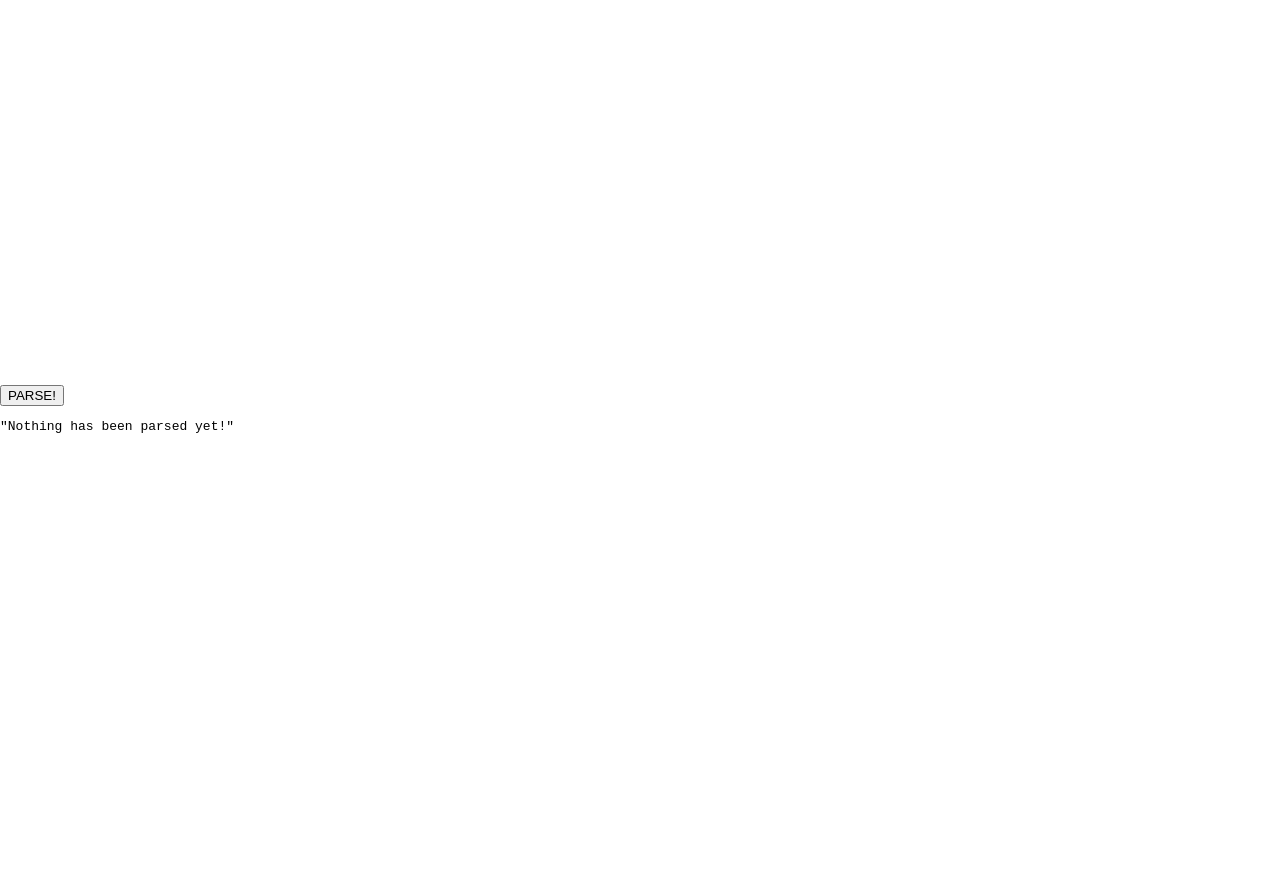
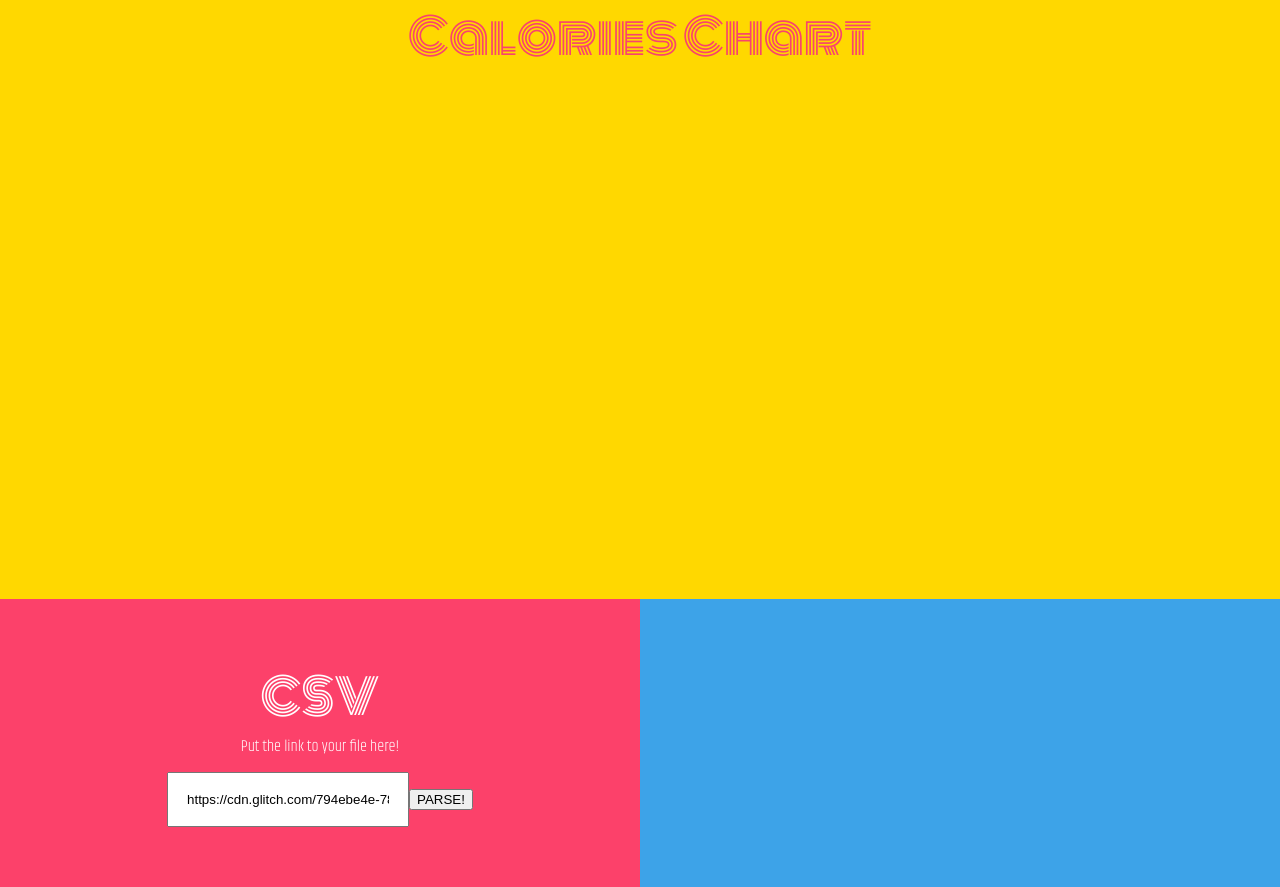
Before and after one commit to jcuadrad/calories-chart, a React (Create React App) app: page / in a window 1280 px wide. Before the commit the page ends 800 px from the top, so only its background shows below. Built offline with nearby package versions, Linux system fonts and the light colour scheme.

Commit message:
Chart from Link, Styling

```diff
--- a/public/index.html
+++ b/public/index.html
@@ -9,6 +9,8 @@
       manifest.json provides metadata used when your web app is added to the
       homescreen on Android. See https://developers.google.com/web/fundamentals/engage-and-retain/web-app-manifest/
     -->
+    <link href="https://fonts.googleapis.com/css?family=Monoton" rel="stylesheet">
+    <link href="https://fonts.googleapis.com/css?family=Khand:300,700" rel="stylesheet">
     <link rel="manifest" href="%PUBLIC_URL%/manifest.json">
     <link rel="shortcut icon" href="%PUBLIC_URL%/favicon.ico">
     <!--
--- a/src/App.css
+++ b/src/App.css
@@ -1,28 +1,66 @@
-.App {
-  text-align: center;
-}
-
-.App-logo {
-  animation: App-logo-spin infinite 20s linear;
-  height: 80px;
-}
-
-.App-header {
-  background-color: #222;
-  height: 150px;
-  padding: 20px;
+pre {
   color: white;
 }
 
-.App-title {
-  font-size: 1.5em;
+p {
+  font-family: 'Khand', sans-serif;
+  margin: 0 0px 13px 0px;
+  color: white;
 }
 
-.App-intro {
-  font-size: large;
+h1 {
+  font-family: 'Monoton', cursive;
+  font-size: 48px;
+  color: #F9446C;
+  font-weight: 100;
+  margin: 0;
 }
 
-@keyframes App-logo-spin {
-  from { transform: rotate(0deg); }
-  to { transform: rotate(360deg); }
+input {
+  padding: 18px;
+    width: 202px;
 }
+
+.chart-container {
+  position: relative;
+  height:525px;
+  width:500px;
+}
+
+.App {
+  width: 100%;
+  height: 100%;
+  display: flex;
+  flex-direction: column;
+  align-items: center;
+  justify-content: center;
+  background-color: #FFD800;
+}
+
+.bottom {
+  height: 36vh;
+  width: 100%;
+  display: flex;
+  justify-content: space-around;
+}
+
+.link-input {
+  width: 100%;
+  display: flex;
+  flex-direction: column;
+  justify-content: center;
+  align-items: center;
+  background-color: #FC416A;
+}
+
+.link-input h1 {
+  color: white;
+}
+
+.raw-data {
+  width: 100%;
+  display: flex;
+  justify-content: center;
+  align-items: center;
+  background-color: #3DA3E8;
+}
--- a/src/App.js
+++ b/src/App.js
@@ -1,12 +1,15 @@
 import React, { Component } from 'react';
 import Papa from 'papaparse';
 import { Chart } from 'chart.js'
+
+import './App.css';
 
 class App extends Component {
 
   constructor(props) {
     super(props)
     this.state = {
+      link: 'https://cdn.glitch.com/794ebe4e-78f8-4c05-8e1d-a4d8ec75f1b6%2FCaloresTest.csv?1520012647551',
       results: 'Nothing has been parsed yet!',
       chartData: 'Whaat'
     }
@@ -29,6 +32,8 @@ class App extends Component {
             data: [],
             backgroundColor: [
                 'rgba(255, 99, 132, 1)',
+                'rgba(255, 99, 132, 1)',
+                'rgba(255, 99, 132, 1)',
                 'rgba(255, 99, 132, 1)'
             ]
         }, {
@@ -37,6 +42,8 @@ class App extends Component {
             backgroundColor: [
                 'rgba(54, 162, 235, 1)',
                 'rgba(54, 162, 235, 1)',
+                'rgba(54, 162, 235, 1)',
+                'rgba(54, 162, 235, 1)'
             ]
         }
                   ]
@@ -50,7 +57,7 @@ class App extends Component {
   }
 
   parseFiles() {
-    Papa.parse('https://cdn.glitch.com/794ebe4e-78f8-4c05-8e1d-a4d8ec75f1b6%2FCaloresTest.csv?1519881962478', {
+    Papa.parse(this.state.link, {
       download: true,
       header: true,
       dynamicTyping: true,
@@ -67,25 +74,72 @@ class App extends Component {
         type: 'bar',
         data: data,
         options: {
+          legend: {
+            display: true,
+            position: 'top',
+            labels: {
+                fontColor: 'white'
+            }
+          },
             scales: {
                 yAxes: [{
                     ticks: {
-                        beginAtZero:true
+                        beginAtZero:true,
+                        fontColor: 'white'
+                    },
+                    gridLines: {
+                      color: 'white'
+                    },
+                    scaleLabel: {
+                      fontColor: 'white'
                     }
+                },
+              ],
+                xAxes: [{
+                  ticks: {
+                    beginAtZero:true,
+                    fontColor: 'white'
+                },
+                  gridLines: {
+                    color: 'white'
+                  },
+                  scaleLabel: {
+                    fontColor: 'white'
+                  }
                 }]
             }
         }
     });
   }
 
+  handleChange = (event) => {
+    this.setState({link: event.target.value});
+  }
+
   render() {
     return (
       <div className="App">
-        <button onClick={() => this.parseFiles()}> PARSE! </button>
-        <canvas id="myChart" width="400" height="400"></canvas>
-        <pre>
-          {JSON.stringify(this.state.results, null, 2)}
-        </pre>
+        <div className="title">
+          <h1>Calories Chart</h1>
+        </div>
+        <div className="chart-container">
+         <canvas id="myChart" width="400" height="400"></canvas>
+        </div>
+        <div className="bottom">
+          <div className="link-input">
+            <h1>CSV</h1>
+            <p>Put the link to your file here!</p>
+            <div className="info">
+              <input type="text" placeholder="https://...." value={this.state.link} onChange={this.handleChange}></input>
+              <button onClick={() => this.parseFiles()}> PARSE! </button>
+            </div>
+          </div>
+          <div className="raw-data">
+            <pre>
+              {JSON.stringify(this.state.results.data, null, 2)}
+            </pre>
+          </div>
+        </div>
       </div>
     );
   }
--- a/src/index.css
+++ b/src/index.css
@@ -1,5 +1,12 @@
 body {
+  height: 100%;
+  overflow: hidden;
   margin: 0;
   padding: 0;
   font-family: sans-serif;
 }
+
+#root {
+  width: 100%;
+  height: 100%;
+}
```
